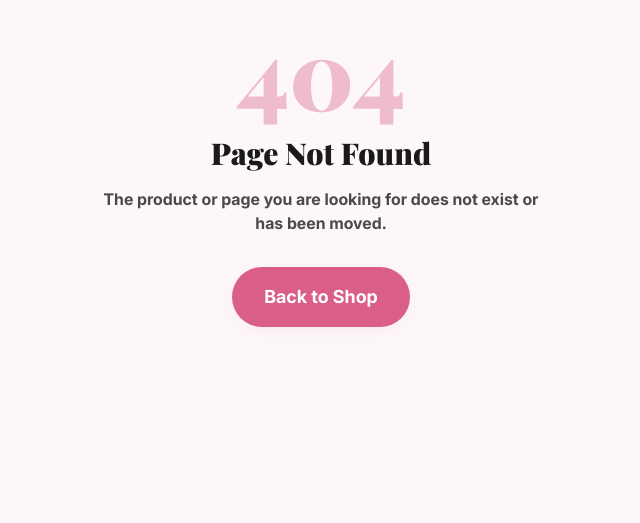
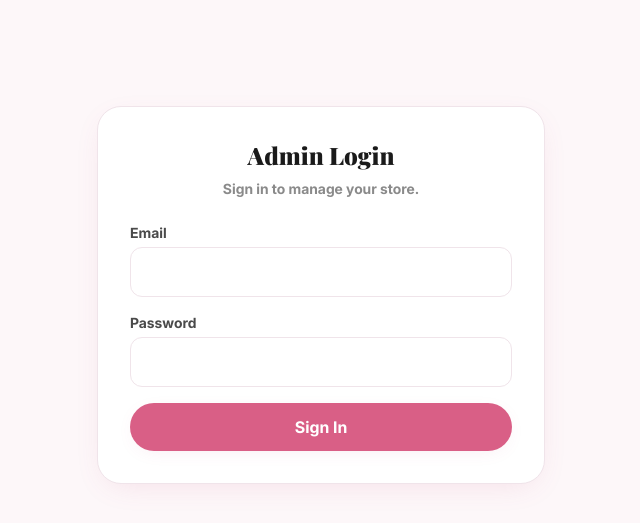
Before and after one commit to alichoker27/Denise-Sparkle, a Next.js app: page /admin/login in a window 1280 px wide. Before the commit this address had no page. Shown: the part 105-628 px from the top of the page, without its empty margins (319-959 px from the left). Built offline with nearby package versions, Linux system fonts and the light colour scheme.

Commit message:
feat(auth): add admin login page and server action

```diff
--- /dev/null
+++ b/src/app/admin/login/actions.ts
@@ -0,0 +1,44 @@
+"use server";
+
+import { z } from "zod";
+import { redirect } from "next/navigation";
+import { db } from "@/lib/db";
+import { verifyPassword } from "@/lib/auth/password";
+import { createSession } from "@/lib/auth/session";
+
+const loginSchema = z.object({
+  email: z.string().email().toLowerCase().trim(),
+  password: z.string().min(1),
+});
+
+export async function loginAction(formData: FormData) {
+  const email = formData.get("email") as string;
+  const password = formData.get("password") as string;
+
+  // 1. Validate input
+  const parsed = loginSchema.safeParse({ email, password });
+  if (!parsed.success) {
+    return { error: "Invalid email or password." };
+  }
+
+  // 2. Find User
+  const user = await db.adminUser.findUnique({
+    where: { email: parsed.data.email },
+  });
+
+  if (!user || !user.isActive) {
+    return { error: "Invalid email or password." };
+  }
+
+  // 3. Verify Password
+  const isValid = await verifyPassword(parsed.data.password, user.passwordHash);
+  if (!isValid) {
+    return { error: "Invalid email or password." };
+  }
+
+  // 4. Create Session (Sets the HttpOnly cookie)
+  await createSession(user.id);
+
+  // 5. Redirect to Dashboard
+  redirect("/admin");
+}
--- /dev/null
+++ b/src/app/admin/login/page.tsx
@@ -0,0 +1,56 @@
+"use client";
+
+import { useState } from "react";
+import Link from "next/link";
+import { loginAction } from "./actions";
+import { Button } from "@/components/ui/Button";
+
+export default function LoginPage() {
+  const [error, setError] = useState<string | null>(null);
+  const [loading, setLoading] = useState(false);
+
+  async function handleSubmit(formData: FormData) {
+    setLoading(true);
+    setError(null);
+
+    // The action will either redirect or return an error
+    const result = await loginAction(formData);
+
+    if (result?.error) {
+      setError(result.error);
+      setLoading(false);
+    }
+  }
+
+  return (
+    <div className="min-h-screen flex items-center justify-center bg-surface-soft p-4">
+      <div className="bg-white p-8 rounded-3xl shadow-card w-full max-w-md border border-border">
+        <h1 className="text-2xl font-display text-ink mb-2 text-center">Admin Login</h1>
+        <p className="text-ink-muted text-sm text-center mb-6">Sign in to manage your store.</p>
+
+        {error && (
+          <div className="bg-red-50 text-red-600 p-3 rounded-xl text-sm mb-4 text-center border border-red-200">
+            {error}
+          </div>
+        )}
+
+        <form action={handleSubmit} className="space-y-4">
+          <div>
+            <label className="block text-sm font-medium mb-1">Email</label>
+            <input name="email" type="email" required className="w-full px-4 py-3 rounded-xl border border-border focus:ring-rose-500 focus:border-rose-500" />
+          </div>
+          <div>
+            <div className="flex justify-between items-center mb-1">
+              <label className="block text-sm font-medium">Password</label>
+              {/* <Link href="/admin/forgot-password" className="text-xs text-rose-500 hover:underline">Forgot?</Link> */}
+            </div>
+            <input name="password" type="password" required className="w-full px-4 py-3 rounded-xl border border-border focus:ring-rose-500 focus:border-rose-500" />
+          </div>
+          <Button type="submit" disabled={loading} className="w-full">
+            {loading ? "Authenticating..." : "Sign In"}
+          </Button>
+        </form>
+      </div>
+    </div>
+  );
+}
```
Also changed, not shown: src/lib/auth/session.ts (renamed from src/lib/auth/sessions.ts).
